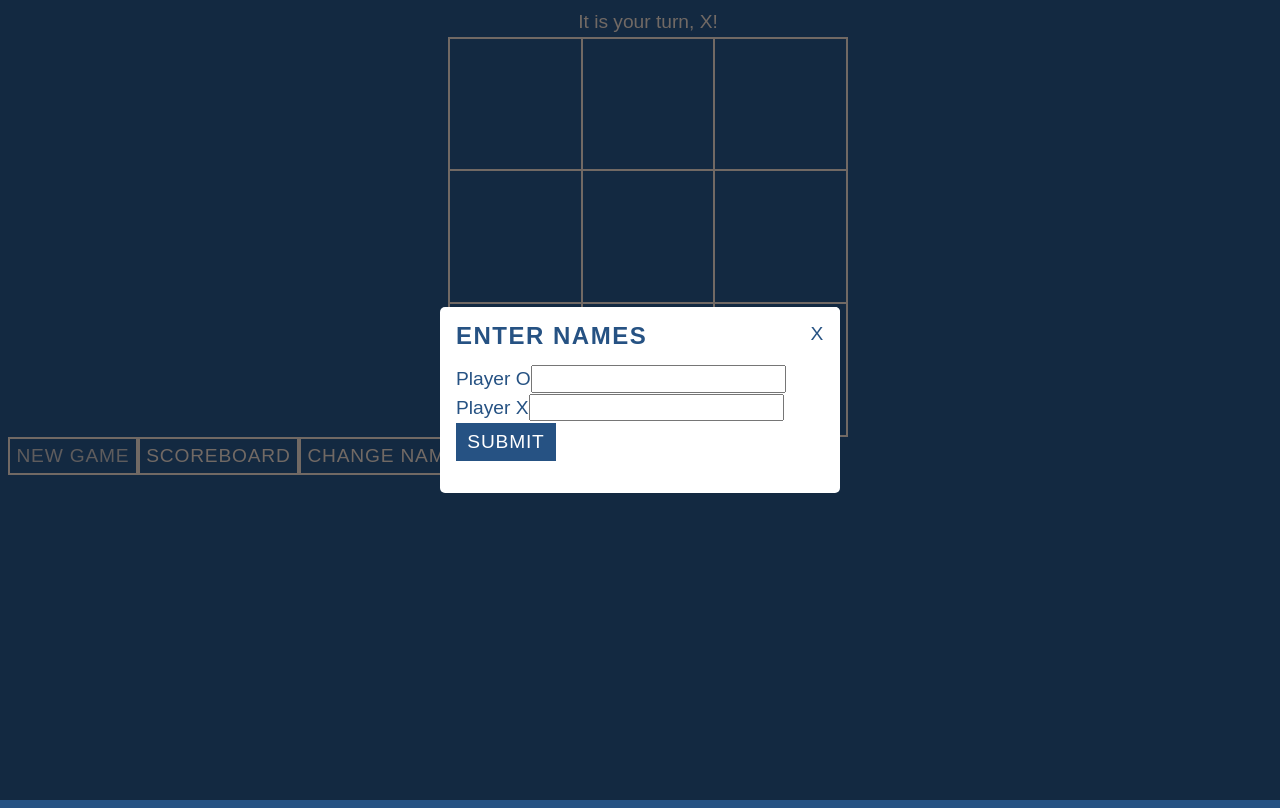
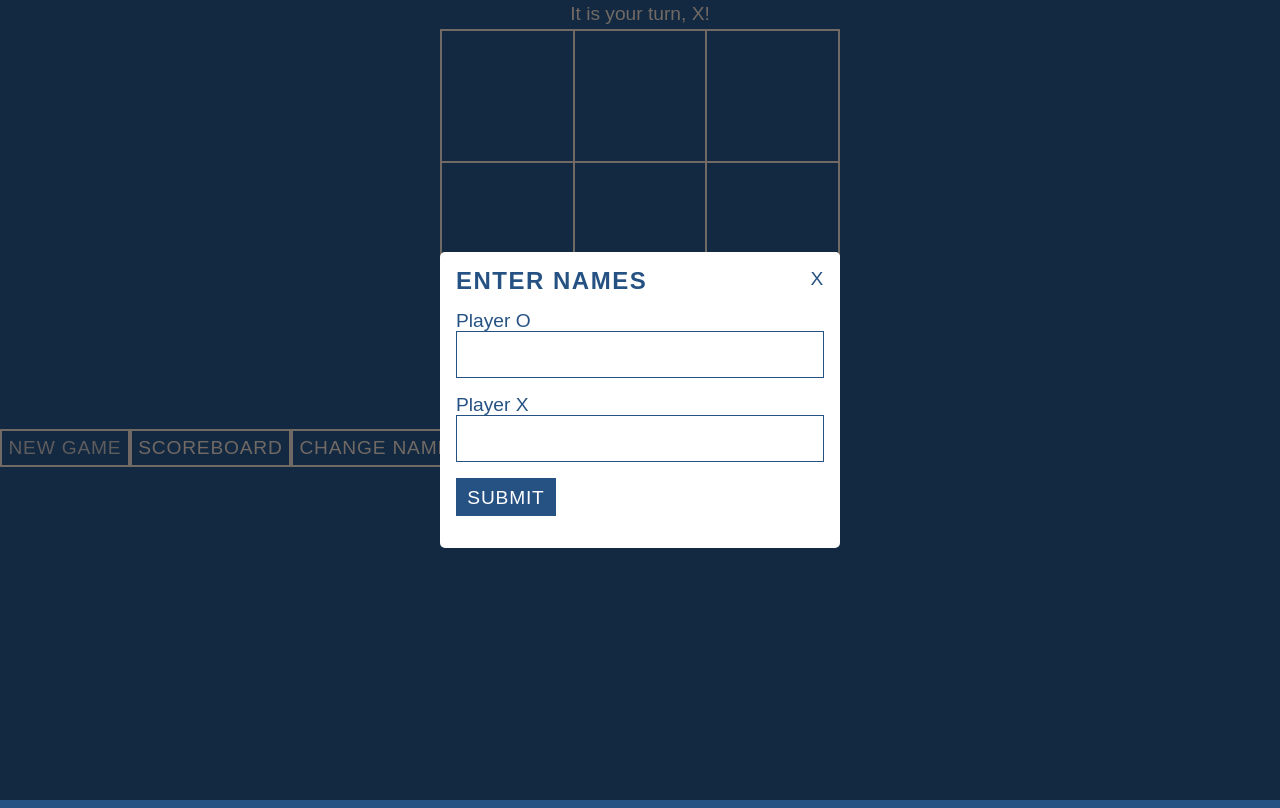
Before and after one commit to Medieinstitutet/vue-tic-tac-toe-nickenickenicke, a Vue app: page / in a window 1280 px wide. Built offline with nearby package versions, Linux system fonts and the light colour scheme; a web font is replaced by a local one.

Commit message:
:lipstick: Additional styling

```diff
--- a/src/components/ClearStatistics.vue
+++ b/src/components/ClearStatistics.vue
@@ -8,7 +8,7 @@ defineEmits<{
 <template>
   <h3 class="modal__heading">Clear Statistics</h3>
 
-  <section class="modal__content modal__content--scoreboard">
+  <section class="modal__content modal__content--clearstatistics">
     <p class="modal__p">
       Are you sure you want to clear the statistics? This will reset everything
       and start a new round.
--- a/src/components/GameField.vue
+++ b/src/components/GameField.vue
@@ -47,7 +47,7 @@ const atMouseLeave = (e: Event) => {
   display: grid;
   grid-template-columns: repeat(3, 1fr);
   grid-template-rows: repeat(3, 1fr);
-  width: clamp(400px, 400px, 100vw);
+  width: min(95vw, 400px);
   aspect-ratio: 1/1;
   border-left: var(--border);
   border-top: var(--border);
--- a/src/style.css
+++ b/src/style.css
@@ -106,6 +106,8 @@ body {
   font-family: "Cabinet Grotesk", sans-serif;
   font-weight: 500;
   font-size: 1.2rem;
+
+  margin: 0;
 }
 
 button {
@@ -146,7 +148,7 @@ button:disabled {
 
 .modal {
   background-color: white;
-  width: clamp(400px, 400px, 100vw);
+  width: min(95vw, 400px);
   border-radius: 5px;
   overflow: hidden;
 
@@ -225,3 +227,16 @@ button:disabled {
   text-align: left;
   padding: 4px;
 }
+
+.modal__label {
+  display: block;
+}
+
+.modal__input[type="text"] {
+  display: block;
+  width: 100%;
+  margin-bottom: 1rem;
+  border: 1px solid var(--color-secondary);
+  color: var(--color-secondary);
+  padding: 0.75rem;
+}
```
